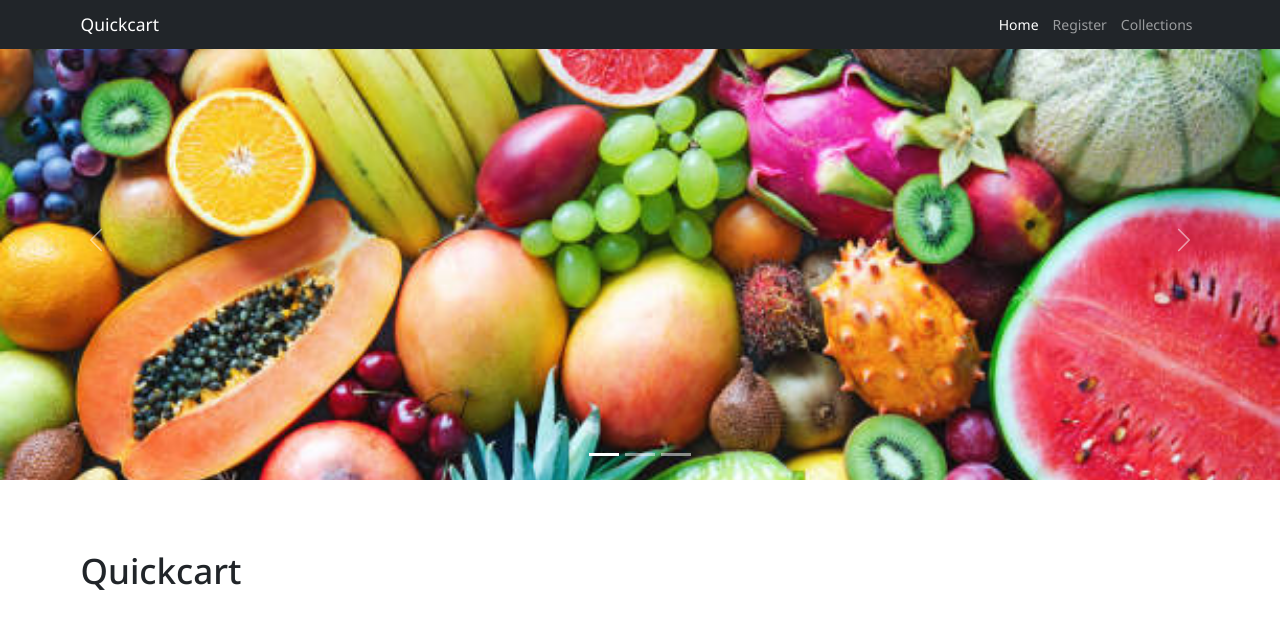
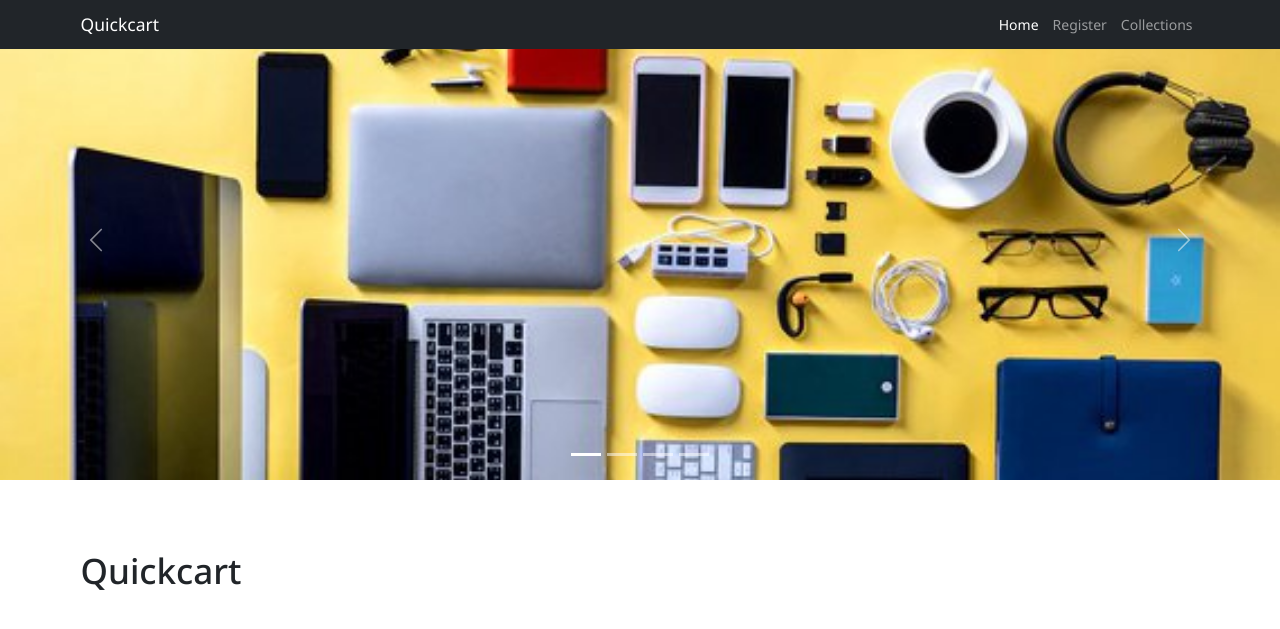
Before and after one commit to Thirumalai24/quickcart, a Django app: page / in a window 1280 px wide. Shown: the top 629 px of the page. Run offline with Django 5.2, Linux system fonts and the light colour scheme.

Commit message:
slider issue fixed

```diff
--- a/shop/templates/shop/inc/slider.html
+++ b/shop/templates/shop/inc/slider.html
@@ -1,19 +1,23 @@
 {% load static %}
-<div id="carouselExampleIndicators" class="carousel slide">
+<div id="carouselExampleIndicators" class="carousel slide" data-bs-ride="carousel">
   <div class="carousel-indicators">
     <button type="button" data-bs-target="#carouselExampleIndicators" data-bs-slide-to="0" class="active" aria-current="true" aria-label="Slide 1"></button>
     <button type="button" data-bs-target="#carouselExampleIndicators" data-bs-slide-to="1" aria-label="Slide 2"></button>
     <button type="button" data-bs-target="#carouselExampleIndicators" data-bs-slide-to="2" aria-label="Slide 3"></button>
+    <button type="button" data-bs-target="#carouselExampleIndicators" data-bs-slide-to="3" aria-label="Slide 4"></button>
   </div>
   <div class="carousel-inner">
     <div class="carousel-item active">
-        <img src="{% static 'images/image1.jpg' %}" class="d-block w-100" alt="iamge1">
+      <img src="{% static 'images/1.jpg' %}" class="d-block w-100" alt="Slide 1">
     </div>
     <div class="carousel-item">
-        <img src="{% static 'images/image2.jpg' %}" class="d-block w-100" alt="image2">
+      <img src="{% static 'images/2.jpg' %}" class="d-block w-100" alt="Slide 2">
     </div>
     <div class="carousel-item">
-        <img src="{% static 'images/image3.jpg' %}" class="d-block w-100" alt="image3">
+      <img src="{% static 'images/3.jpg' %}" class="d-block w-100" alt="Slide 3">
+    </div>
+    <div class="carousel-item">
+      <img src="{% static 'images/4.jpg' %}" class="d-block w-100" alt="Slide 4">
     </div>
   </div>
   <button class="carousel-control-prev" type="button" data-bs-target="#carouselExampleIndicators" data-bs-slide="prev">
```
Also changed, not shown: quickcart/settings.py (+4 -5 lines), static/images/1.jpg (added), static/images/2.jpg (added), static/images/3.jpg (added), static/images/4.jpg (added), static/images/image1.jpg (deleted), static/images/image2.jpg (deleted), static/images/image3.jpg (deleted). Lines whose indentation alone changed are shown as unchanged.
